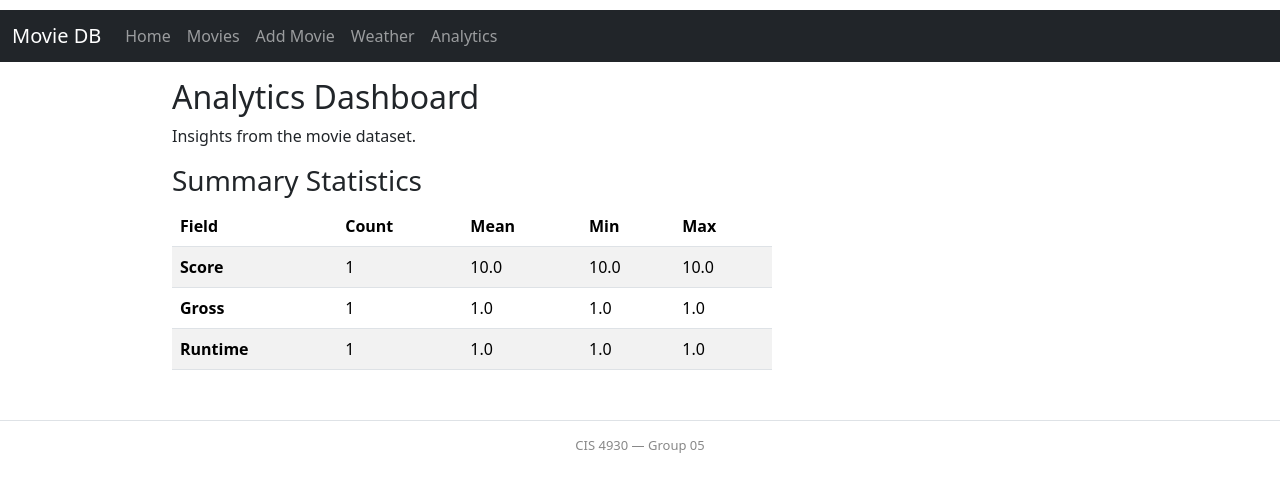
After one commit to CaydenConn/cis4930-sp26-django-project-group-05, a Django app: page /analytics/ in a window 1280 px wide. The commit adds this page. Shown: the top 492 px of the page. Run offline with Django 5.2, Linux system fonts and the light colour scheme; tables that the repository leaves empty hold one stand-in row (values such as "Sample post").

Commit message:
Began section 2.4: Added 3 aggregations and created summary table + created view to display aggregation data. TODO: Add 2 Charts

```diff
--- /dev/null
+++ b/myapp/templates/myapp/analytics.html
@@ -0,0 +1,40 @@
+{% extends 'myapp/base.html' %}
+
+{% block title %}Analytics Dashboard{% endblock %}
+
+{% block content %}
+<h2>Analytics Dashboard</h2>
+<p>Insights from the movie dataset.</p>
+
+{% if empty %}
+<div>
+  No movie data found. Run <code>python manage.py seed_data</code> to load the CSV.
+</div>
+{% else %}
+
+<h3>Summary Statistics</h3>
+<table class="table table-striped table-hover" style="max-width: 600px;">
+  <thead>
+    <tr>
+      <th>Field</th>
+      <th>Count</th>
+      <th>Mean</th>
+      <th>Min</th>
+      <th>Max</th>
+    </tr>
+  </thead>
+  <tbody>
+    {% for field, stats in summary_stats.items %}
+    <tr>
+      <td><strong>{{ field|title }}</strong></td>
+      <td>{{ stats.count }}</td>
+      <td>{{ stats.mean }}</td>
+      <td>{{ stats.min }}</td>
+      <td>{{ stats.max }}</td>
+    </tr>
+    {% endfor %}
+  </tbody>
+</table>
+
+{% endif %}
+{% endblock %}
--- a/myapp/templates/myapp/base.html
+++ b/myapp/templates/myapp/base.html
@@ -22,6 +22,7 @@
         <li class="nav-item"><a class="nav-link" href="{% url 'movie_list' %}">Movies</a></li>
         <li class="nav-item"><a class="nav-link" href="{% url 'movie_create' %}">Add Movie</a></li>
         <li class="nav-item"><a class="nav-link" href="{% url 'weather_list' %}">Weather</a></li>
+        <li class="nav-item"><a class="nav-link" href="{% url 'analytics' %}">Analytics</a></li>
       </ul>
     </div>
   </div>
--- a/myapp/urls.py
+++ b/myapp/urls.py
@@ -10,4 +10,5 @@ urlpatterns = [
     path('records/<int:pk>/delete/', views.movie_delete, name='movie_delete'),
     path('weather/', views.weather_list, name='weather_list'),
     path('weather/<int:pk>/', views.weather_detail, name='weather_detail'),
+    path('analytics/', views.analytics, name='analytics'),
 ]
--- a/myapp/views.py
+++ b/myapp/views.py
@@ -2,6 +2,8 @@ from django.shortcuts import render, get_object_or_404, redirect
 from django.core.paginator import Paginator
 from .models import Movie, Genre, WeatherRecord
 from .forms import MovieForm
+import pandas as pd
+import json
 
 
 def home(request):
@@ -70,3 +72,62 @@ def weather_list(request):
 def weather_detail(request, pk):
     record = get_object_or_404(WeatherRecord, pk=pk)
     return render(request, 'myapp/weather_detail.html', {'record': record})
+
+# Reused aggregations from project 1
+def analytics(request):
+    # Pull all movie data from the ORM into a DataFrame
+    movies_data = Movie.objects.select_related('genre').values(
+        'name', 'genre__name', 'year', 'rating',
+        'score', 'votes', 'budget', 'gross', 'runtime',
+        'country', 'director',
+    )
+    df = pd.DataFrame(list(movies_data))
+
+    # If database is empty
+    if df.empty:
+        return render(request, 'myapp/analytics.html', {
+            'empty': True,
+        })
+
+    # Rename genre column for readability
+    df.rename(columns={'genre__name': 'genre'}, inplace=True)
+
+    # count, mean, min, and max for score, gross, and runtime
+    summary_stats = {}
+    for col in ['score', 'gross', 'runtime']:
+        series = df[col].dropna()
+        summary_stats[col] = {
+            'count': int(series.count()),
+            'mean': round(float(series.mean()), 2) if len(series) > 0 else 0,
+            'min': round(float(series.min()), 2) if len(series) > 0 else 0,
+            'max': round(float(series.max()), 2) if len(series) > 0 else 0,
+        }
+
+    # Average score of R-rated movies per year
+    r_movies = df.loc[df['rating'] == 'R']
+    r_movies_trend = r_movies.groupby('year').agg(
+        avg_score=('score', 'mean'),
+        movie_count=('name', 'count')
+    ).sort_index(ascending=True)
+
+    # Average gross revenue per genre
+    genre_gross = df.dropna(subset=['gross'])
+    genre_gross_summary = genre_gross.groupby("genre").agg(
+        avg_gross=("gross", "mean"),
+        total_gross=("gross", "sum"),
+        movie_count=("name", "count"),
+    ).sort_values("avg_gross", ascending=False)
+
+    # Average ROI per country (top 10)
+    df_roi = df.dropna(subset=['budget', 'gross']).copy()
+    df_roi['roi'] = df_roi['gross'] / df_roi['budget']
+    country_roi = df_roi.groupby("country").agg(
+        avg_roi=("roi", "mean"),
+        movie_count=("name", "count"),
+    ).sort_values("avg_roi", ascending=False)
+
+
+    return render(request, 'myapp/analytics.html', {
+        'empty': False,
+        'summary_stats': summary_stats,
+    })
```
